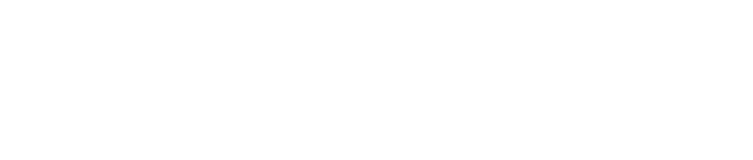
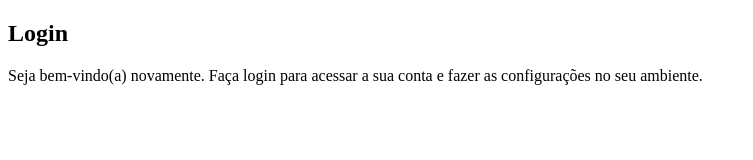
Before and after one commit to Arthur-Schneider/projeto-login, a plain HTML site: page index.html in a window 1280 px wide. Shown: the whole page, without its empty margins (0-753 px from the left). Drawn offline with Linux system fonts and the light colour scheme.

Commit message:
Iniciei o projeto do login

```diff
--- a/estilo/style.css
+++ b/estilo/style.css
@@ -1 +1,7 @@
 @charset "UTF-8";
+
+/*
+    Paleta de cores
+    Verde: #49a09d
+    Lilás: #5f2c82
+*/
--- a/index.html
+++ b/index.html
@@ -8,6 +8,19 @@
     <link rel="stylesheet" href="estilo/style.css">
 </head>
 <body>
+    <main>
+        <section id="login">
+            <div id="foto">
 
+            </div>
+            <div id="formulario">
+                <h1>Login</h1>
+                <p>Seja bem-vindo(a) novamente. Faça login para acessar a sua conta e fazer as configurações no seu ambiente. </p>
+                <form action="login.php" method="post">
+
+                </form>
+            </div>
+        </section>
+    </main>
 </body>
 </html>
```
